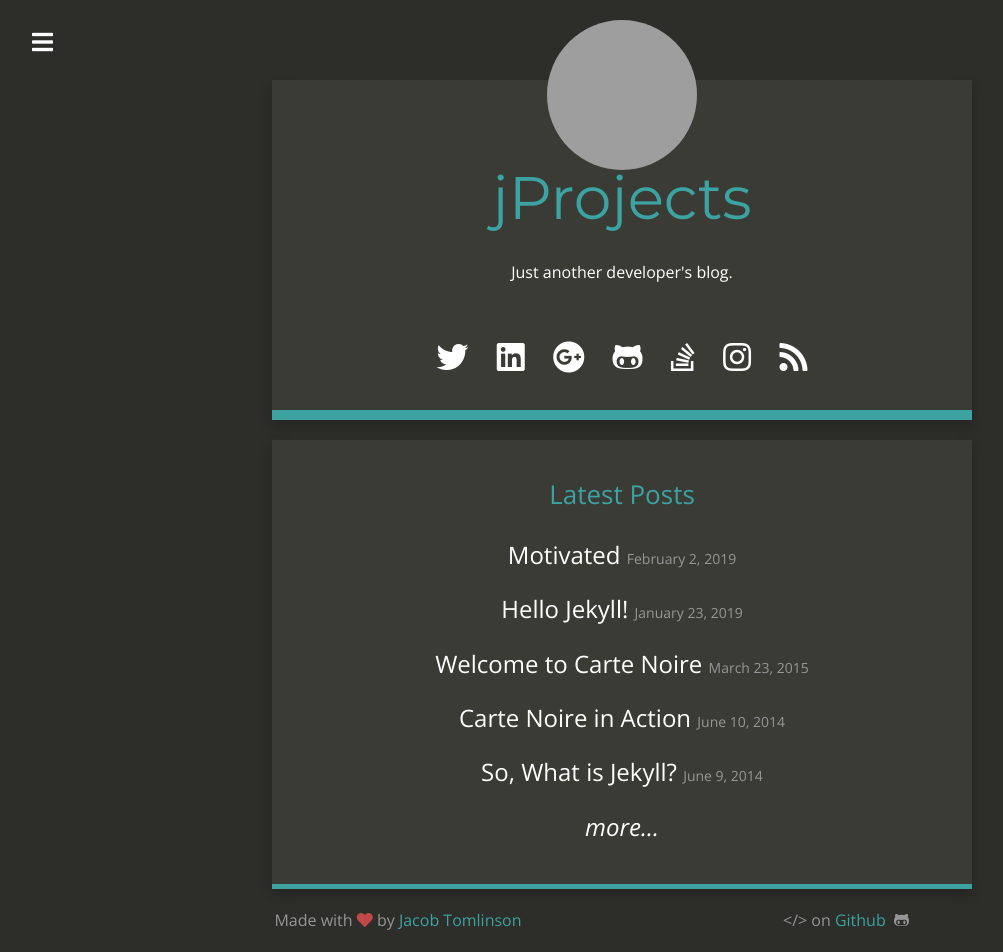
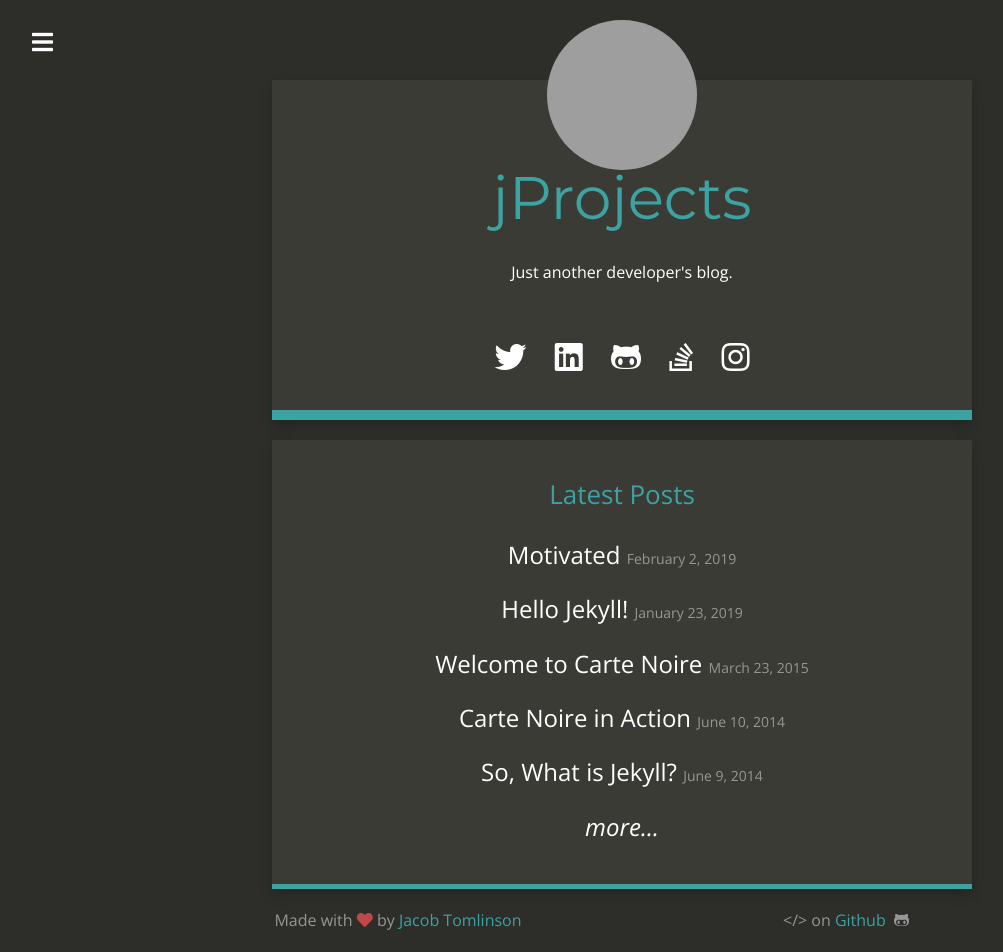
Before and after one commit to jerryq27/jerryq27.github.io, a Jekyll site: the page built from index.html, in a window 1280 px wide. Shown: the whole page, without its empty margins (18-1021 px from the left). Built offline with Jekyll 4.4.1, drawn with Linux system fonts in a browser that asks for light colours; nearby versions of some CDN libraries; grey boxes are pictures that could not be loaded.

Commit message:
Removed unused Social links.

```diff
--- a/_includes/social_links.html
+++ b/_includes/social_links.html
@@ -8,9 +8,9 @@
     {% if site.xing_link %}
         <a href="{{ site.xing_link }}" target="_new"><i class="fab fa-xing"></i></a>
     {% endif %}
-    {% if site.google_plus_link %}
+    {% comment %} {% if site.google_plus_link %}
         <a href="{{ site.google_plus_link }}" target="_new"><i class="fab fa-google-plus"></i></a>
-    {% endif %}
+    {% endif %} {% endcomment %}
     {% if site.facebook_link %}
         <a href="{{ site.facebook_link }}" target="_new"><i class="fab fa-facebook"></i></a>
     {% endif %}
@@ -27,5 +27,5 @@
         <a href="https://www.reddit.com/u/{{ site.reddit_username }}" target="_new"><i class="fab fa-reddit-alien"></i></a>
     {% endif %}
 
-    <a href="{{ site.baseurl }}/feed.xml" target="_new"><i class="fas fa-rss"></i></a>
+    {% comment %} <a href="{{ site.baseurl }}/feed.xml" target="_new"><i class="fas fa-rss"></i></a> {% endcomment %}
 </p>
```
